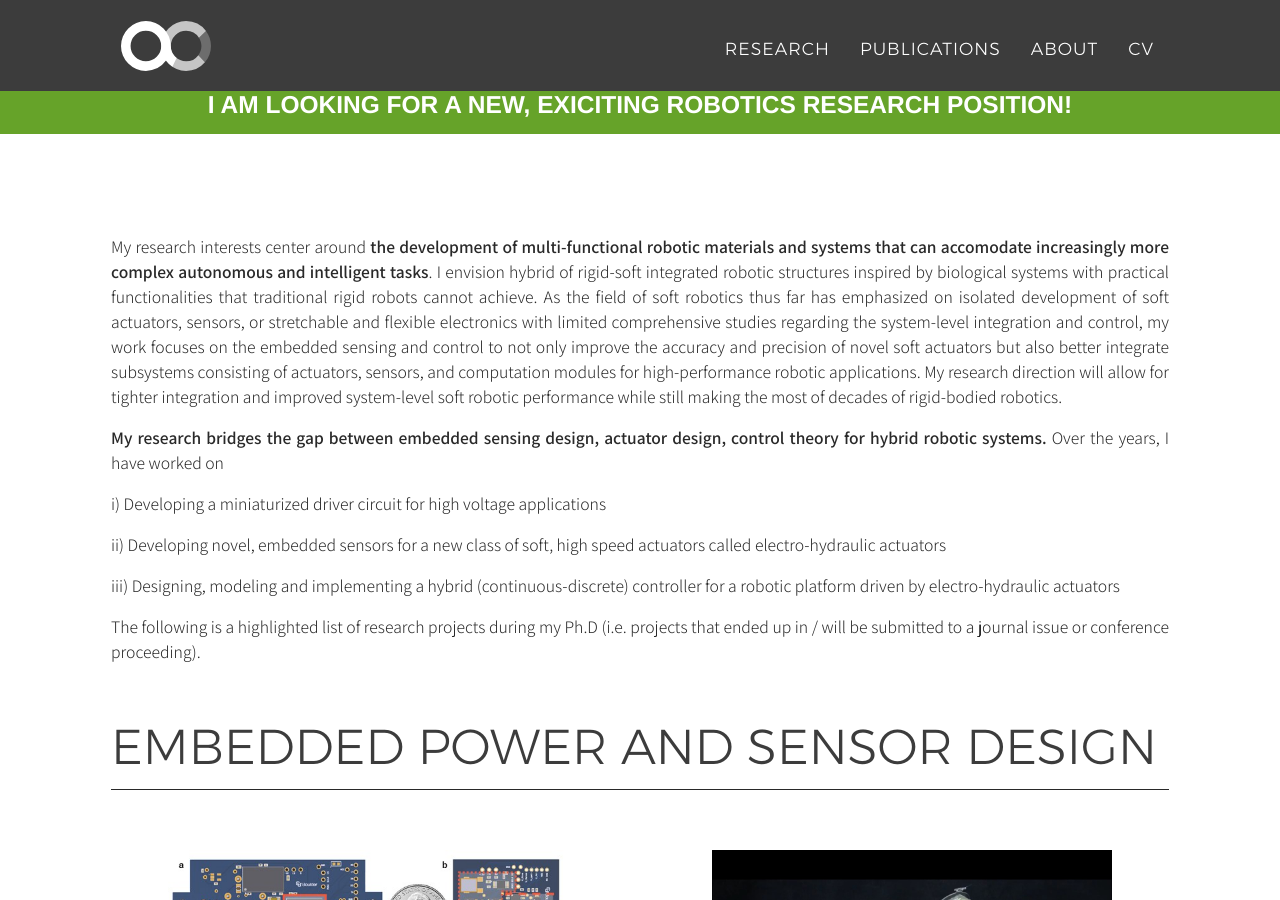
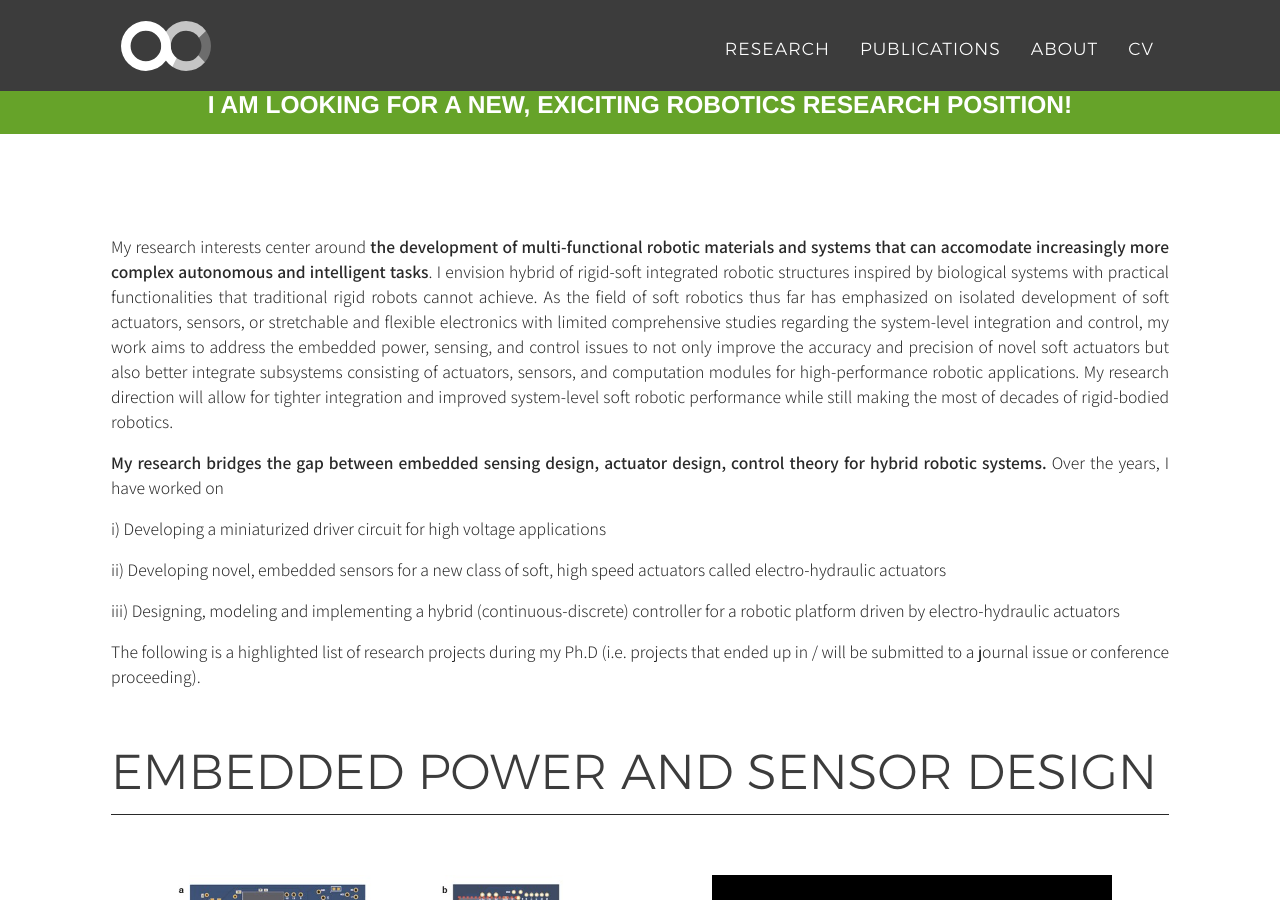
Before and after one commit to KhoiDLy/KhoiDLy.github.io, a Jekyll site: the page built from index.html, in a window 1280 px wide and 900 px high, scrolled down 651 px. Built offline with Jekyll 4.4.1, drawn with Linux system fonts in a browser that asks for light colours; nearby versions of some CDN libraries; some web fonts are replaced.

Commit message:
Update index.html

```diff
--- a/index.html
+++ b/index.html
@@ -7,7 +7,7 @@
 My research interests center around **the development of multi-functional robotic materials and systems that can accomodate increasingly more complex autonomous and intelligent tasks**.
 I envision hybrid of rigid-soft integrated robotic structures inspired by biological systems with practical functionalities that traditional rigid robots cannot achieve.
 As the field of soft robotics thus far has emphasized on isolated development of soft actuators, sensors, or stretchable and flexible electronics with limited comprehensive studies regarding the system-level integration and control,
-my work focuses on the embedded sensing and control to not only improve the accuracy and precision of novel soft actuators but also better integrate subsystems consisting of actuators, sensors, and computation modules for high-performance robotic applications.
+my work aims to address the embedded power, sensing, and control issues to not only improve the accuracy and precision of novel soft actuators but also better integrate subsystems consisting of actuators, sensors, and computation modules for high-performance robotic applications.
 My research direction will allow for tighter integration and improved system-level soft robotic performance while still making the most of decades of rigid-bodied robotics.
 
 **My research bridges the gap between embedded sensing design, actuator design, control theory for hybrid robotic systems.**
```
